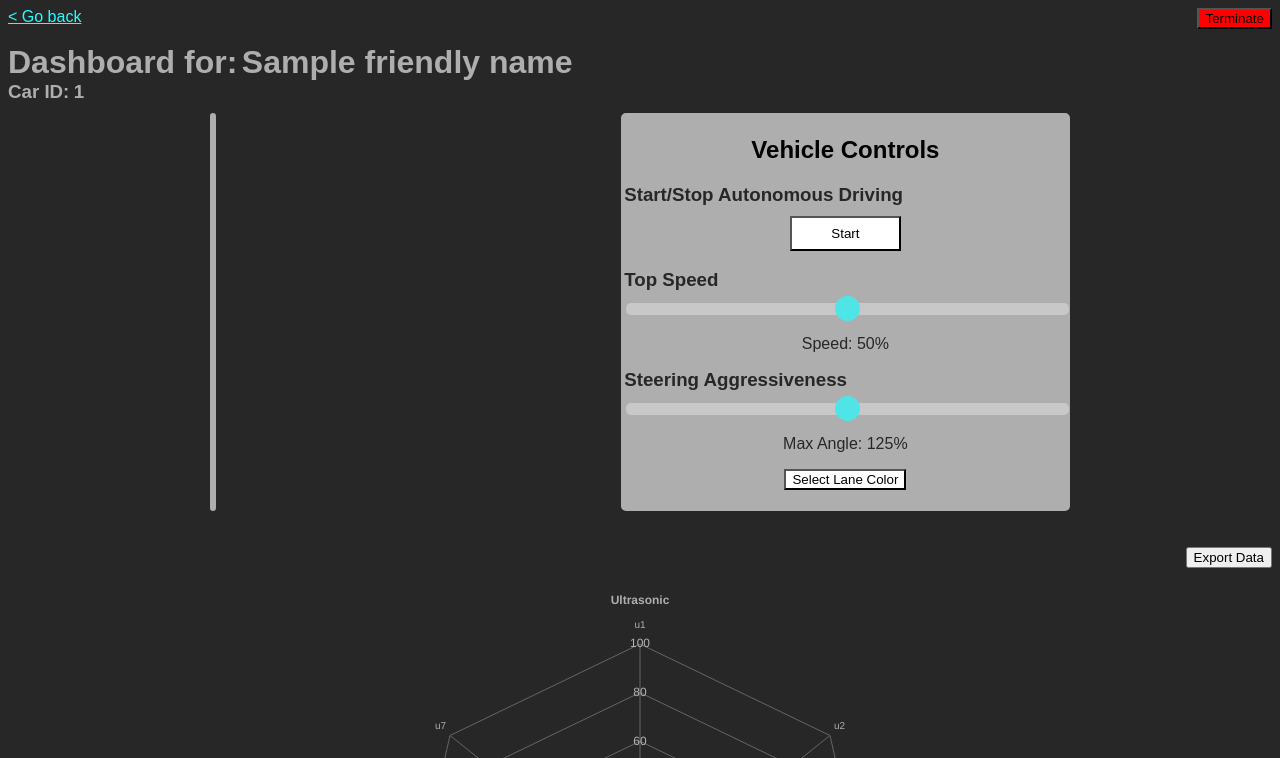
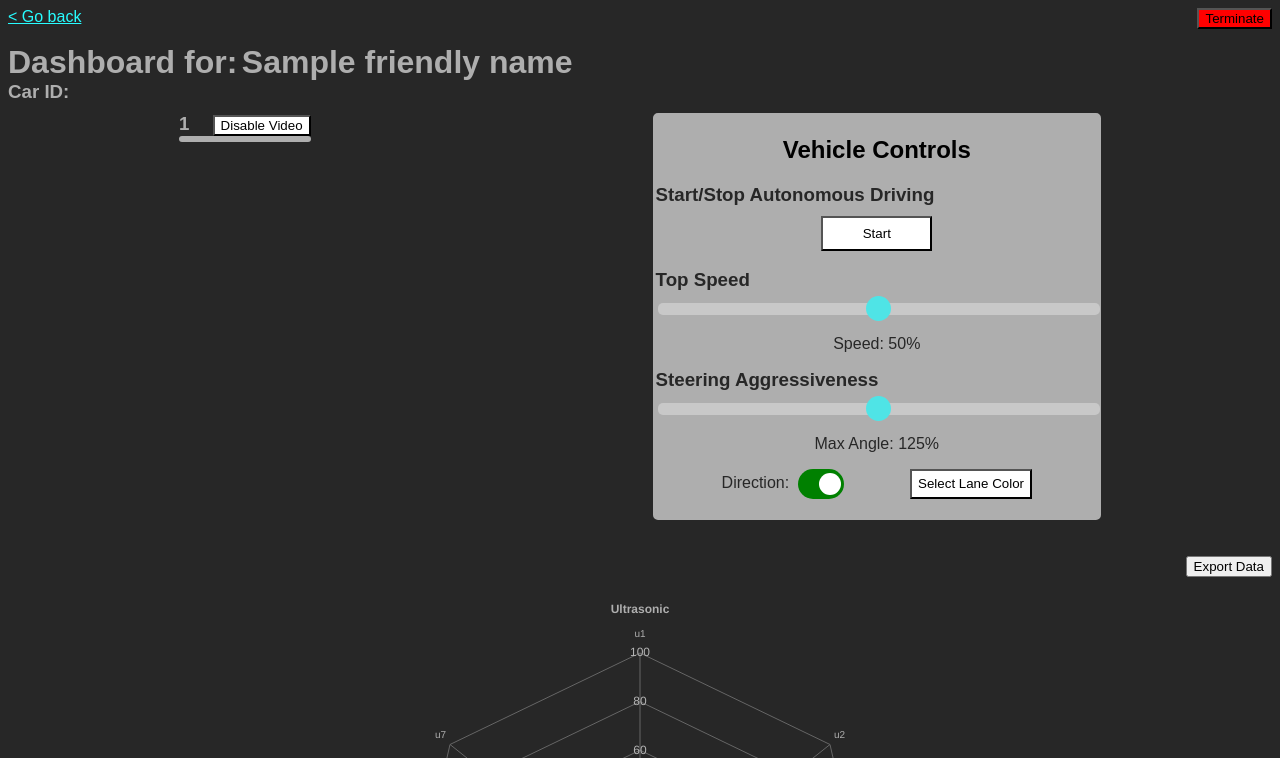
Before and after one commit to Mersair/selfdriving-rc, a Flask app: template templates/dashboard.html in a window 1280 px wide. Shown: the top 758 px of the page. Run offline with Flask 2, Linux system fonts and the light colour scheme; the template is opened without the code that fills it: most values are stand-ins (such as "Sample title", 1, 10 or a date in 2020); data that the repository does not hold is empty; some libraries are stand-ins or nearby versions.

Commit message:
throttle direction / camera disabling features

```diff
--- a/app.py
+++ b/app.py
@@ -77,10 +77,12 @@ def enrollCar(sid):
     # link the socket id with the car id to maintain it on disconnect
     redis.link_ids(sid, car_id)
 
-    # create the inital car configs on startup
+    # create the initial car configs on startup
     initial_configs = {
         "speed": 0,
         "steering": 100,
+        "direction": 1,
+        "video_stream": True,
         "lower_channels": [255, 255, 255],
         "higher_channels": [0, 0, 0],
         "timestamp": [],
@@ -260,6 +262,42 @@ def begin_driving(car_id):
         "higher_channels": car_json['higher_channels']
     })
 
+@app.route('/api/car/<car_id>/get/direction')
+def get_direction(car_id):
+    car_json = redis.get_car_json(car_id)
+    return json.dumps(car_json['direction'])
+
+@app.route('/api/car/<car_id>/toggle/direction')
+def toggle_driving_direction(car_id):
+    car_json = redis.get_car_json(car_id)
+    car_json['direction'] = -1*car_json['direction']
+    redis.set_car_json(car_id, json.dumps(car_json))
+    direction2cv_string = 'direction2cv/' + car_id
+    socketio.emit(direction2cv_string, namespace='/cv')
+    return '200 OK', 200
+
+@app.route('/api/car/<car_id>/get/stream')
+def is_streaming(car_id):
+    car_json = redis.get_car_json(car_id)
+    return json.dumps(car_json["video_stream"])
+
+@app.route('/api/car/<car_id>/disable/video')
+def disable_video(car_id):
+    car_json = redis.get_car_json(car_id)
+    car_json['video_stream'] = False
+    redis.set_car_json(car_id, json.dumps(car_json))
+    disable2cv_string = 'disable2cv/' + car_id
+    socketio.emit(disable2cv_string, namespace='/cv')
+    return '200 OK', 200
+
+@app.route('/api/car/<car_id>/enable/video')
+def enable_video(car_id):
+    car_json = redis.get_car_json(car_id)
+    car_json['video_stream'] = True
+    redis.set_car_json(car_id, json.dumps(car_json))
+    enable2cv_string = 'enable2cv/' + car_id
+    socketio.emit(enable2cv_string, namespace='/cv')
+    return '200 OK', 200
 
 if __name__ == '__main__':
     socketio.run(app, debug=True)
--- a/static/scripts.js
+++ b/static/scripts.js
@@ -258,6 +258,69 @@ function updateSteeringSlider(carid){
     xhttp2.send();
 }
 
+function updateToggleDirection(carid){
+    let directionSwitch = document.getElementById("directionSwitch");
+    const direction_string = "/api/car/" + carid + "/get/direction";
+    var xhttp3 = new XMLHttpRequest();
+    xhttp3.onreadystatechange = function() {
+        if (this.readyState == 4 && this.status == 200) {
+           // Retrieve the speed value from the dashboard
+           let directionValue = JSON.parse(xhttp3.response);
+           if (directionValue == 1) {
+              directionSwitch.checked = true
+           }
+           else {
+              directionSwitch.checked = false
+           }
+        }
+    };
+    xhttp3.open("GET", direction_string, true);
+    xhttp3.send();
+}
+
+function enableVideo() {
+    const carid = document.getElementById('car_id').innerText;
+    document.getElementById("enableVideo").hidden = true;
+    document.getElementById("disableVideo").hidden = false;
+    document.getElementById("selectColorButton").disabled = false;
+
+    const source_string = "/api/car/" + carid + "/enable/video";
+    var xhttp = new XMLHttpRequest();
+    xhttp.open("GET", source_string, true);
+    xhttp.send();
+}
+
+function disableVideo() {
+    const carid = document.getElementById('car_id').innerText;
+    document.getElementById("enableVideo").hidden = false;
+    document.getElementById("disableVideo").hidden = true;
+    document.getElementById("selectColorButton").disabled = true;
+
+    const source_string = "/api/car/" + carid + "/disable/video";
+    var xhttp = new XMLHttpRequest();
+    xhttp.open("GET", source_string, true);
+    xhttp.send();
+}
+
+function updateVideo(carid) {
+    const video_string = "/api/car/" + carid + "/get/stream";
+    var xhttp4 = new XMLHttpRequest();
+    xhttp4.onreadystatechange = function() {
+        if (this.readyState == 4 && this.status == 200) {
+           // Retrieve the speed value from the dashboard
+           let is_streaming = JSON.parse(xhttp4.response);
+           if (is_streaming) {
+              enableVideo();
+           }
+           else {
+              disableVideo();
+           }
+        }
+    };
+    xhttp4.open("GET", video_string, true);
+    xhttp4.send();
+}
+
 window.onload = function() {
     imuContext = document.getElementById('imuChart').getContext('2d');
     uscContext = document.getElementById('uscChart').getContext('2d');
@@ -278,6 +341,8 @@ window.onload = function() {
     chartArr = [imuChart, uscChart, hefChart, batChart, tmpChart, hmdChart];
 
     const carid = document.getElementById('car_id').innerText;
+    updateVideo(carid);
     updateSpeedSlider(carid);
     updateSteeringSlider(carid);
+    updateToggleDirection(carid);
 };
--- a/static/style.css
+++ b/static/style.css
@@ -14,6 +14,11 @@ body {
     display: flex;
     justify-content: space-evenly;
     flex-wrap: wrap;
+}
+
+.flex-container3 {
+    display: flex;
+    flex-direction: column;
 }
 
 .center {
@@ -162,7 +167,67 @@ a:hover {
   text-align: center;
 }
 
-#selectColorButton {
+.smallControlButton {
     background-color: white;
     cursor: pointer;
 }
+
+.switch {
+  position: relative;
+  display: inline-block;
+  width: 46px;
+  height: 30px;
+}
+
+.switch input {
+  opacity: 0;
+  width: 0;
+  height: 0;
+}
+
+.toggle {
+  position: absolute;
+  cursor: pointer;
+  top: 0;
+  left: 0;
+  right: 0;
+  bottom: 0;
+  background-color: red;
+  -webkit-transition: .4s;
+  transition: .4s;
+}
+
+.toggle:before {
+  position: absolute;
+  content: "";
+  height: 22px;
+  width: 22px;
+  left: 3px;
+  bottom: 4px;
+  background-color: white;
+  -webkit-transition: .4s;
+  transition: .4s;
+}
+
+input:checked + .toggle {
+  background-color: green;
+}
+
+input:focus + .toggle {
+  box-shadow: 0 0 1px #2196F3;
+}
+
+input:checked + .toggle:before {
+  -webkit-transform: translateX(18px);
+  -ms-transform: translateX(18px);
+  transform: translateX(18px);
+}
+
+/* Rounded sliders */
+.toggle.round {
+  border-radius: 27px;
+}
+
+.toggle.round:before {
+  border-radius: 50%;
+}
--- a/templates/dashboard.html
+++ b/templates/dashboard.html
@@ -29,18 +29,26 @@
     <h1 id="friendly_name">{{friendly_name}}</h1>
     <br>
     <h3>Car ID:</h3>
-    <h3 id="car_id">{{carid}}</h3>
     <div class="divider"></div>
     <div class="flex-container" style="margin-top: 10px">
-        <div class="cameraContainer">
-            <img id="streamer-image" src="">
+        <div class="flex-container3">
+            <div>
+                <h3 id="car_id" style="margin-right:1em">{{carid}}</h3>
+                <button id="disableVideo" class="smallControlButton" onclick="disableVideo()"
+                        style="text-align:center float:right">Disable Video</button>
+                <button id="enableVideo" hidden class="smallControlButton" onclick="enableVideo()"
+                        style="text-align:center float:right">Enable Video</button>
+            </div>
+            <div class="cameraContainer">
+                <img id="streamer-image" src="">
+            </div>
         </div>
         <div id="controlContainer">
             <h2 style="text-align:center; color:black; font-weight:bold"> Vehicle Controls </h2>
             <h3> Start/Stop Autonomous Driving </h3>
             <div class="flex-container2" style="margin-top: 10px">
-                <button id="startCar" class="controlButton" onclick="startCar()">Start</button>
-                <button id="stopCar" hidden class="controlButton" onclick="stopCar()">Stop</button>
+                <button id="startCar" style="text-align:center" class="controlButton" onclick="startCar()">Start</button>
+                <button id="stopCar" hidden style="text-align:center" class="controlButton" onclick="stopCar()">Stop</button>
             </div>
             <br>
             <h3> Top Speed </h3>
@@ -65,9 +73,16 @@
 <!--                    <option value="Raytracing">Raytracing</option>-->
 <!--                </select>-->
 <!--            </div>-->
-            <div class="center">
-                <button id="selectColorButton" onclick="document.location.href += this.value" style="text-align:center"
-                    value="/colorselector">Select Lane Color</button>
+            <div class="flex-container2">
+                <div>
+                    <span>Direction:&nbsp</span>
+                    <label class="switch" style="vertical-align:middle">
+                        <input id="directionSwitch" type="checkbox" checked>
+                        <span class="toggle round"></span>
+                    </label>
+                </div>
+                <button id="selectColorButton" class="smallControlButton" onclick="document.location.href += this.value"
+                        style="text-align:center" value="/colorselector">Select Lane Color</button>
             </div>
             <br>
         </div>
@@ -139,6 +154,14 @@
         xhttp2.open("POST", steering_string, true);
         xhttp2.send();
     }
+
+    let directionSwitch = document.getElementById("directionSwitch")
+    directionSwitch.oninput = function() {
+        const direction_string = "/api/car/" + carid + "/toggle/direction";
+        var xhttp3 = new XMLHttpRequest();
+        xhttp3.open("GET", direction_string, true);
+        xhttp3.send();
+    }
     </script>
 </body>
 </html>
```
